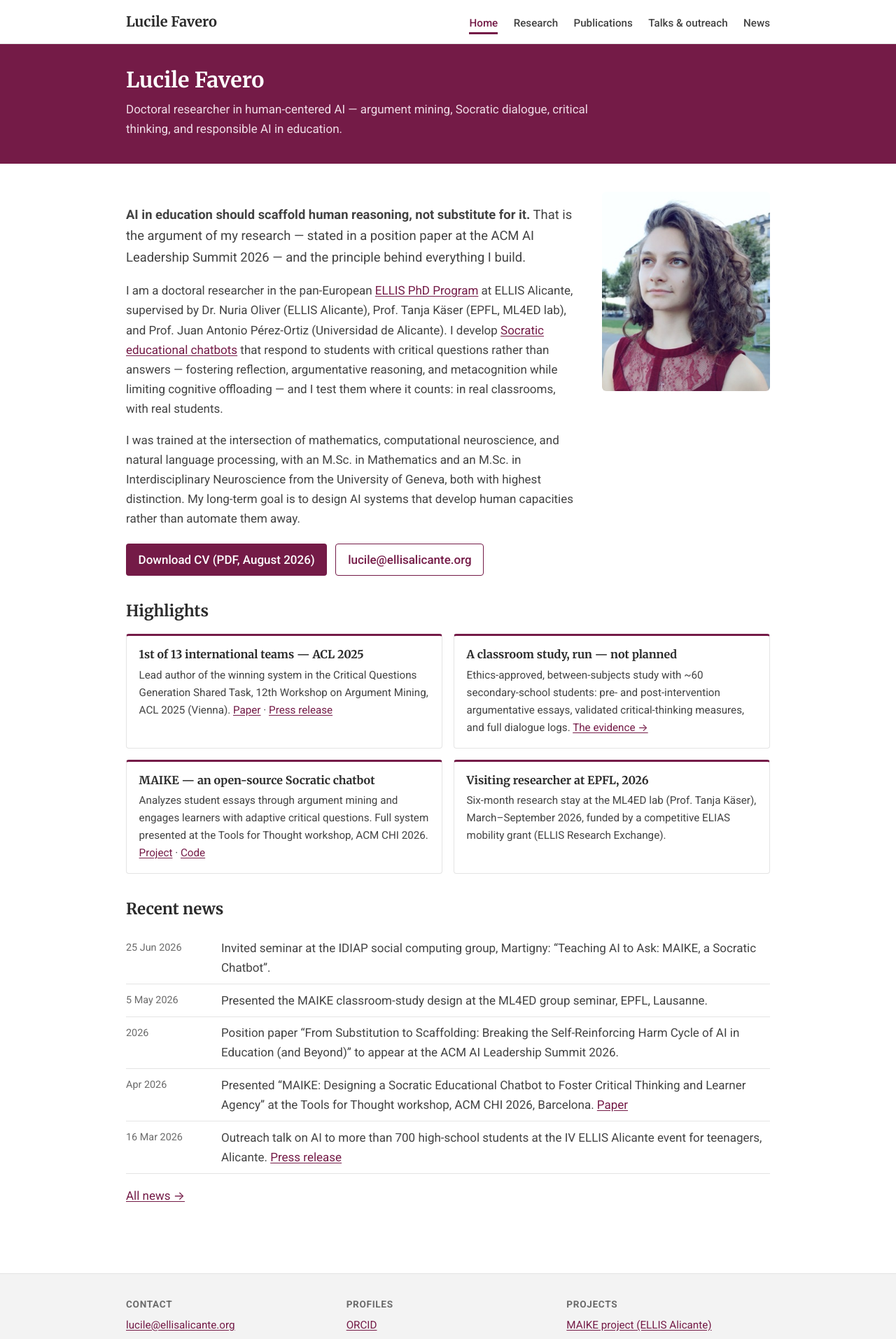
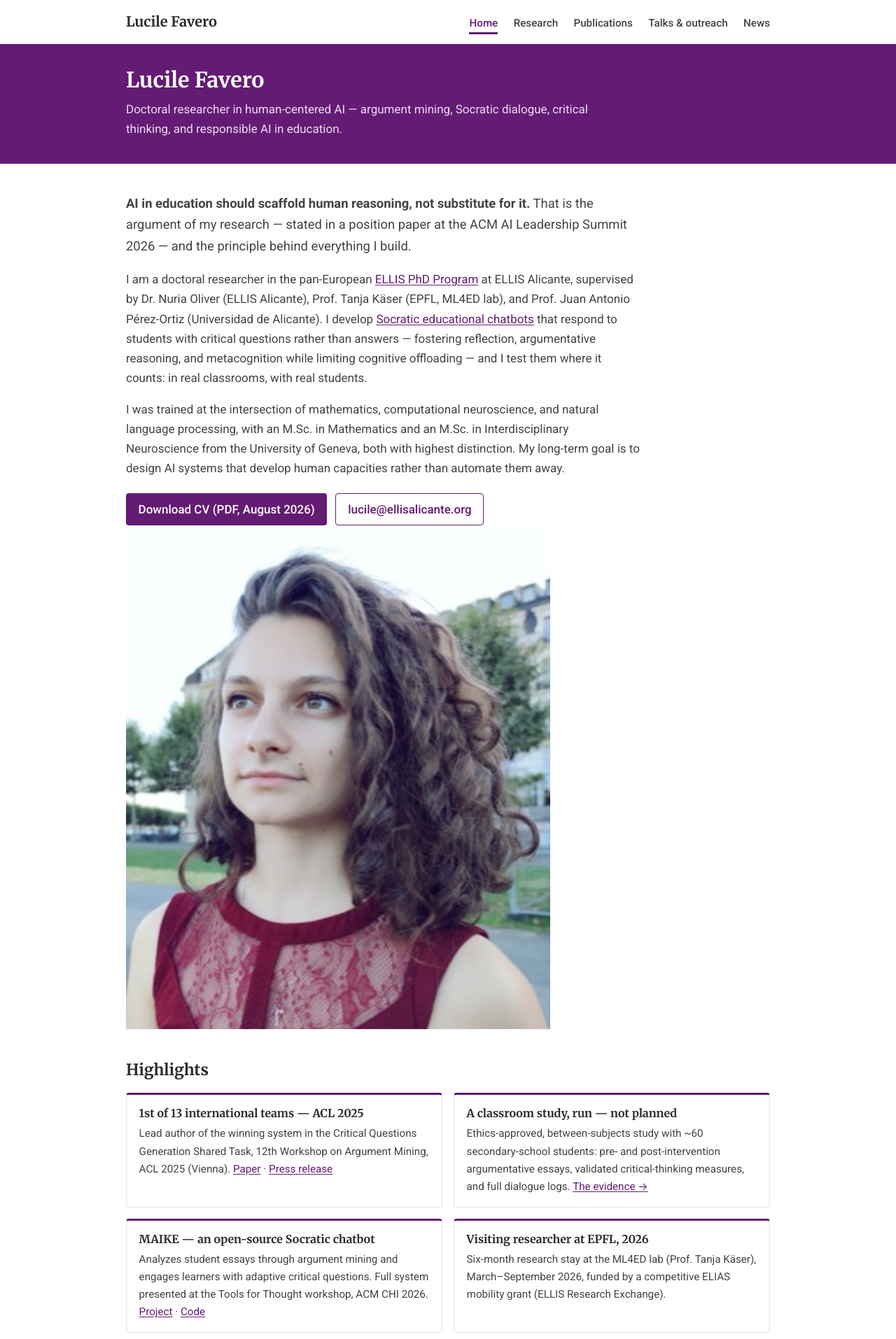
Before and after one commit to lucilefavero/lucilefavero.github.io, a Jekyll site: the page built from index.html, in a window 1280 px wide. Shown: the top 1914 px of the page at 70% size. Built offline with Jekyll 4.4.1, drawn with Linux system fonts in a browser that asks for light colours.

Commit message:
Shift accent color from burgundy to purple (#641B74)
Same saturation and lightness as the old #741B47, hue rotated to
purple, so contrast ratios are unchanged (10.7:1 on white). Tokens
renamed --burgundy* to --accent*. Favicons regenerated to match.

Co-Authored-By: Claude Fable 5 <noreply@anthropic.com>

```diff
--- a/assets/css/main.css
+++ b/assets/css/main.css
@@ -1,6 +1,6 @@
 /* ==========================================================================
    lucilefavero.github.io — carried over from the old Google Site look:
-   white ground, #434343 text, burgundy #741B47 accent,
+   white ground, #434343 text, purple #641B74 accent,
    Roboto for text, Merriweather for headings.
    ========================================================================== */
 
@@ -54,9 +54,9 @@
   --ink: #434343;
   --ink-strong: #2B2B2B;
   --muted: #6B6B6B;
-  --burgundy: #741B47;
-  --burgundy-dark: #4B112E;
-  --burgundy-wash: #F7EEF3;
+  --accent: #641B74;
+  --accent-dark: #41114A;
+  --accent-wash: #F5EEF7;
   --rule: #E4E4E4;
   --band-gray: #F3F3F3;
   --sans: "Roboto", -apple-system, "Segoe UI", Arial, sans-serif;
@@ -85,10 +85,10 @@ h1 { font-size: 1.9rem; }
 h2 { font-size: 1.4rem; margin-top: 2.2rem; }
 h3 { font-size: 1.1rem; margin-top: 1.6rem; }
 
-a { color: var(--burgundy); text-decoration: underline; text-underline-offset: 2px; }
-a:hover { color: var(--burgundy-dark); }
+a { color: var(--accent); text-decoration: underline; text-underline-offset: 2px; }
+a:hover { color: var(--accent-dark); }
 :focus-visible {
-  outline: 3px solid var(--burgundy);
+  outline: 3px solid var(--accent);
   outline-offset: 2px;
   border-radius: 2px;
 }
@@ -104,7 +104,7 @@ main.wrap { padding-top: 1.5rem; padding-bottom: 3rem; }
   position: absolute;
   left: -999px;
   top: 0;
-  background: var(--burgundy);
+  background: var(--accent);
   color: #fff;
   padding: 0.5rem 1rem;
   z-index: 10;
@@ -132,7 +132,7 @@ main.wrap { padding-top: 1.5rem; padding-bottom: 3rem; }
   color: var(--ink-strong);
   text-decoration: none;
 }
-.site-name:hover { color: var(--burgundy); }
+.site-name:hover { color: var(--accent); }
 .site-header nav ul {
   list-style: none;
   margin: 0;
@@ -148,58 +148,63 @@ main.wrap { padding-top: 1.5rem; padding-bottom: 3rem; }
   font-size: 0.95rem;
   padding: 0.2rem 0;
 }
-.site-header nav a:hover { color: var(--burgundy); }
+.site-header nav a:hover { color: var(--accent); }
 .site-header nav a[aria-current="page"] {
-  color: var(--burgundy);
-  border-bottom: 3px solid var(--burgundy);
+  color: var(--accent);
+  border-bottom: 3px solid var(--accent);
 }
 
-/* ---- Burgundy page banner (the Google Sites echo) ---- */
+/* ---- Accent page banner (the Google Sites echo) ---- */
 .banner {
-  background: var(--burgundy);
+  background: var(--accent);
   color: #fff;
   padding: 2rem 0 2.2rem;
 }
 .banner h1 { color: #fff; margin: 0; }
 .banner-sub {
   margin: 0.5rem 0 0;
-  color: #EFDCE6;
+  color: #EBDCF2;
   max-width: 44rem;
+}
+.banner-inner {
+  display: flex;
+  align-items: center;
+  justify-content: space-between;
+  gap: 1.5rem;
+}
+.banner-photo {
+  width: 9rem;
+  flex-shrink: 0;
+  border-radius: 6px;
+  border: 3px solid rgba(255, 255, 255, 0.4);
 }
 
 /* ---- Buttons ---- */
 .btn {
   display: inline-block;
-  background: var(--burgundy);
+  background: var(--accent);
   color: #fff;
   text-decoration: none;
   font-weight: 500;
   padding: 0.55rem 1.1rem;
   border-radius: 4px;
 }
-.btn:hover { background: var(--burgundy-dark); color: #fff; }
+.btn:hover { background: var(--accent-dark); color: #fff; }
 .btn-ghost {
   display: inline-block;
-  color: var(--burgundy);
-  border: 1px solid var(--burgundy);
+  color: var(--accent);
+  border: 1px solid var(--accent);
   text-decoration: none;
   font-weight: 500;
   padding: 0.5rem 1.05rem;
   border-radius: 4px;
 }
-.btn-ghost:hover { background: var(--burgundy-wash); }
+.btn-ghost:hover { background: var(--accent-wash); }
 
 /* ---- Home: intro ---- */
 .intro {
-  display: grid;
-  grid-template-columns: minmax(0, 1fr) 15rem;
-  gap: 2rem;
-  align-items: start;
+  max-width: 46rem;
   margin-top: 1rem;
-}
-.intro-photo img {
-  border-radius: 6px;
-  display: block;
 }
 .intro-lede {
   font-size: 1.15rem;
@@ -222,7 +227,7 @@ main.wrap { padding-top: 1.5rem; padding-bottom: 3rem; }
 }
 .highlight {
   border: 1px solid var(--rule);
-  border-top: 3px solid var(--burgundy);
+  border-top: 3px solid var(--accent);
   border-radius: 4px;
   padding: 1rem 1.1rem;
 }
@@ -277,7 +282,7 @@ main.wrap { padding-top: 1.5rem; padding-bottom: 3rem; }
   margin-top: 0.15rem !important;
 }
 .pub-award {
-  color: var(--burgundy);
+  color: var(--accent);
   font-weight: 700;
   font-size: 0.95rem;
   margin-top: 0.3rem !important;
@@ -295,21 +300,21 @@ main.wrap { padding-top: 1.5rem; padding-bottom: 3rem; }
   font-size: 0.85rem;
   font-weight: 500;
   text-decoration: none;
-  border: 1px solid var(--burgundy);
+  border: 1px solid var(--accent);
   border-radius: 999px;
   padding: 0.1rem 0.7rem;
 }
-.pub-links a:hover { background: var(--burgundy-wash); }
+.pub-links a:hover { background: var(--accent-wash); }
 
 /* ---- Collapsed older posters ---- */
 details.pub-archive { margin-top: 1.5rem; }
 details.pub-archive summary {
   cursor: pointer;
   font-weight: 500;
-  color: var(--burgundy);
+  color: var(--accent);
   padding: 0.5rem 0;
 }
-details.pub-archive summary:hover { color: var(--burgundy-dark); }
+details.pub-archive summary:hover { color: var(--accent-dark); }
 
 /* ---- Research page ---- */
 .study-facts {
@@ -321,17 +326,17 @@ details.pub-archive summary:hover { color: var(--burgundy-dark); }
   gap: 0.6rem;
 }
 .study-facts li {
-  background: var(--burgundy-wash);
+  background: var(--accent-wash);
   border-radius: 4px;
   padding: 0.6rem 0.9rem;
   font-size: 0.95rem;
 }
-.study-facts strong { color: var(--burgundy-dark); }
+.study-facts strong { color: var(--accent-dark); }
 
 blockquote {
   margin: 1.5rem 0;
   padding: 0.2rem 0 0.2rem 1.2rem;
-  border-left: 4px solid var(--burgundy);
+  border-left: 4px solid var(--accent);
   font-family: var(--serif);
   font-size: 1.05rem;
   color: var(--ink-strong);
@@ -397,13 +402,7 @@ blockquote p { margin: 0.4rem 0; }
   h1 { font-size: 1.55rem; }
   h2 { font-size: 1.25rem; }
   .banner { padding: 1.4rem 0 1.6rem; }
-  .intro {
-    grid-template-columns: 1fr;
-  }
-  .intro-photo {
-    order: -1;
-    max-width: 13rem;
-  }
+  .banner-photo { width: 6.5rem; }
   .highlights { grid-template-columns: 1fr; }
   .news-item {
     grid-template-columns: 1fr;
```
Also changed, not shown: README.md, apple-touch-icon.png, assets/img/favicon-32.png, assets/img/favicon.svg.
